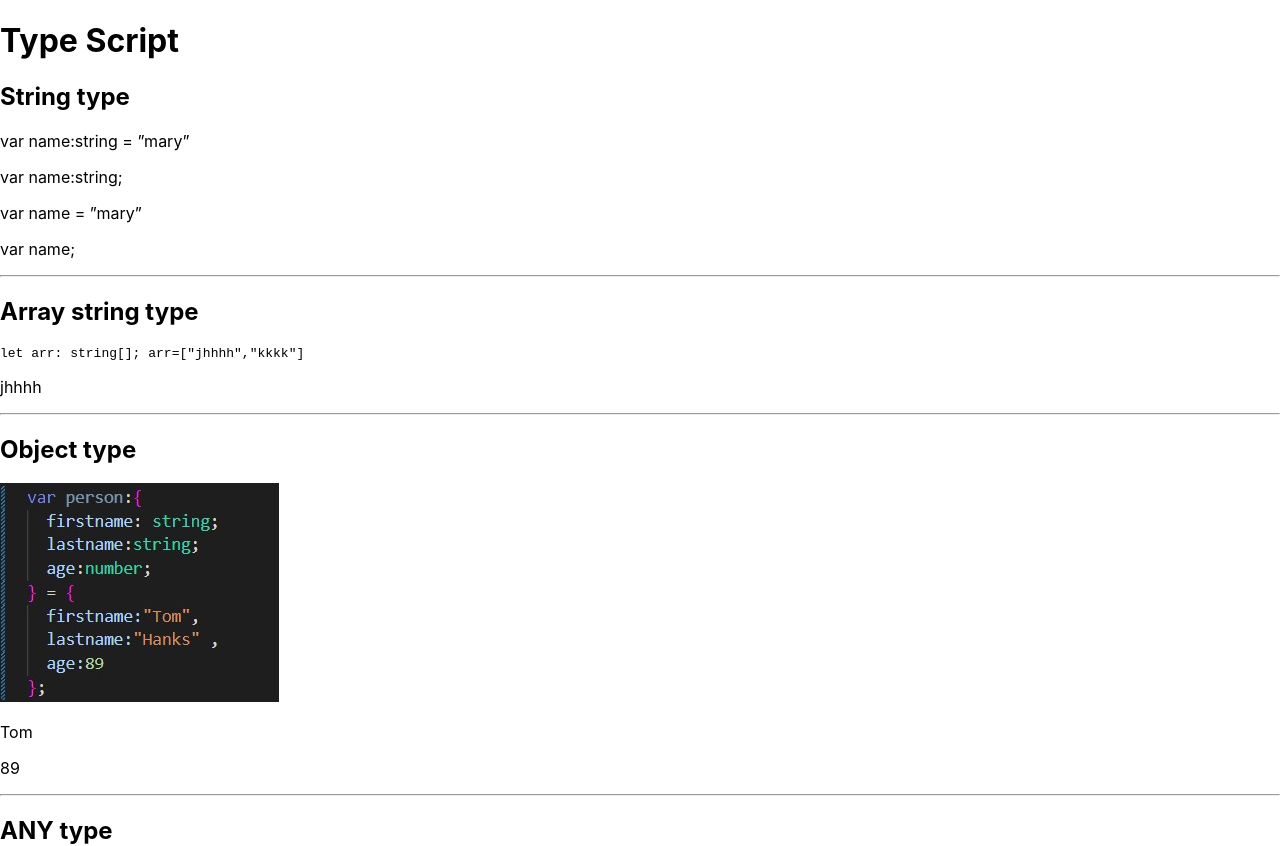
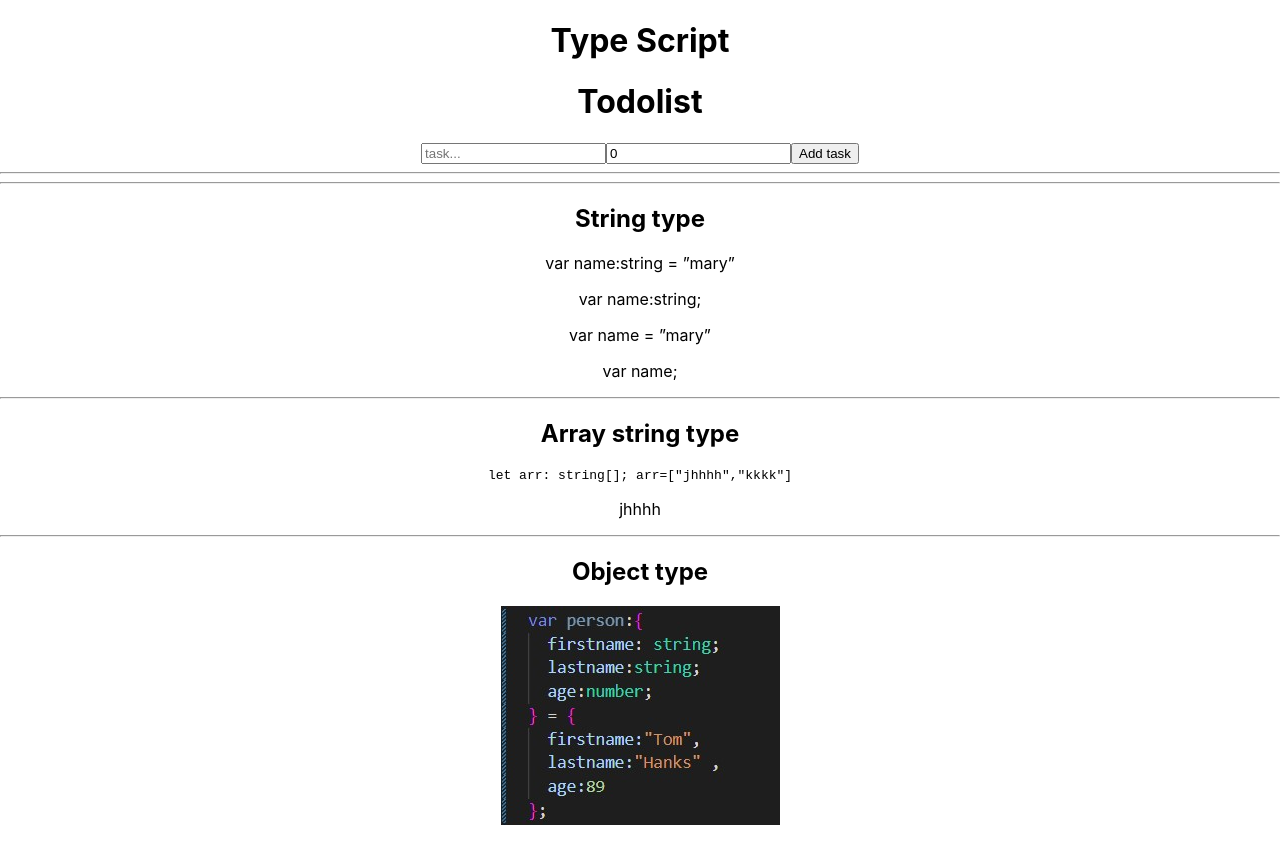
Before and after one commit to hakobyanviktoria8/my-typescript-project, a React (Create React App) app: page / in a window 1280 px wide. Shown: the top 846 px of the page. Built offline with nearby package versions, Linux system fonts and the light colour scheme.

Commit message:
to do list with typescript

```diff
--- a/src/App.css
+++ b/src/App.css
@@ -2,37 +2,11 @@
   text-align: center;
 }
 
-.App-logo {
-  height: 40vmin;
-  pointer-events: none;
+.task{
+  display: flex;
+  justify-content: center;
+  align-items: center;
 }
-
-@media (prefers-reduced-motion: no-preference) {
-  .App-logo {
-    animation: App-logo-spin infinite 20s linear;
-  }
+.task > p{
+  margin: 10px;
 }
-
-.App-header {
-  background-color: #282c34;
-  min-height: 100vh;
-  display: flex;
-  flex-direction: column;
-  align-items: center;
-  justify-content: center;
-  font-size: calc(10px + 2vmin);
-  color: white;
-}
-
-.App-link {
-  color: #61dafb;
-}
-
-@keyframes App-logo-spin {
-  from {
-    transform: rotate(0deg);
-  }
-  to {
-    transform: rotate(360deg);
-  }
-}
--- a/src/App.tsx
+++ b/src/App.tsx
@@ -2,6 +2,7 @@
 import React from 'react';
 import Add from './Add';
 import imgObj from "./img/Screenshot_1.jpg"
+import Todolist from './Todolist';
 
 function App() {
   // function add(a:number,b:number) {
@@ -83,6 +84,8 @@ favorite=["sdsd",122]
   return (
     <div className="App">
       <h1>Type Script</h1>
+      <Todolist/>
+      <hr/>
       <h2>String type</h2>
       <p>var name:string = ”mary”</p>
       <p>var name:string;</p>
@@ -110,6 +113,7 @@ favorite=["sdsd",122]
       <hr/>
       <h2>Add function</h2>
       <Add />
+      <hr/>
     </div>
   );
 }
--- /dev/null
+++ b/src/Todolist.tsx
@@ -0,0 +1,59 @@
+import React,{ChangeEvent, FC, useState} from 'react'
+import { Itask } from './interface'
+import "./App.css"
+
+const Todolist:FC = () => {
+    const[task, setTask]=useState<string>("")
+    const[day, setDay]=useState<number>(0)
+    const[toDoList, setToDoList]=useState<Itask[]>([])
+
+    const handleChange = (e: ChangeEvent<HTMLInputElement>):void => {
+        if(e.target.name === "task"){
+            setTask(e.target.value)
+        } else {
+            setDay(+e.target.value)
+        }
+    }
+
+    const addTask = ():void => {
+        setToDoList([...toDoList, {task: task, day: day}])
+        setTask("")
+        setDay(0)
+    }
+
+    const handleDelete = (taskName: string): void =>{
+        setToDoList(toDoList.filter(todo=>todo.task !== taskName))
+    }
+
+  return (
+    <div>
+        <h1>Todolist</h1>
+        <input type="text" placeholder='task...' name="task" onChange={handleChange} value={task}/>
+        <input type="number" placeholder='deadline...' name="day" onChange={handleChange} value={day}/>
+        <button onClick={addTask}>Add task</button>
+        <hr/>
+        <div>
+            {toDoList?.map((item: Itask, key: number) => {
+                return <Task item={item} key={key} handleDelete={handleDelete}/>
+            })}
+        </div>
+    </div>
+  )
+}
+
+interface Props {
+    item: Itask;
+    handleDelete(taskName: string): void;
+}
+
+const Task = ({item, handleDelete}: Props, key: number) => {
+    return(
+        <div className='task' key={key}>
+            <p>{item.task}</p>
+            <p>{item.day}</p>
+            <button onClick = {()=>handleDelete(item.task)}>Del</button>
+        </div>
+    )
+}
+
+export default Todolist
--- /dev/null
+++ b/src/interface.tsx
@@ -0,0 +1,4 @@
+export interface Itask{
+    task: string;
+    day:number
+}
```
